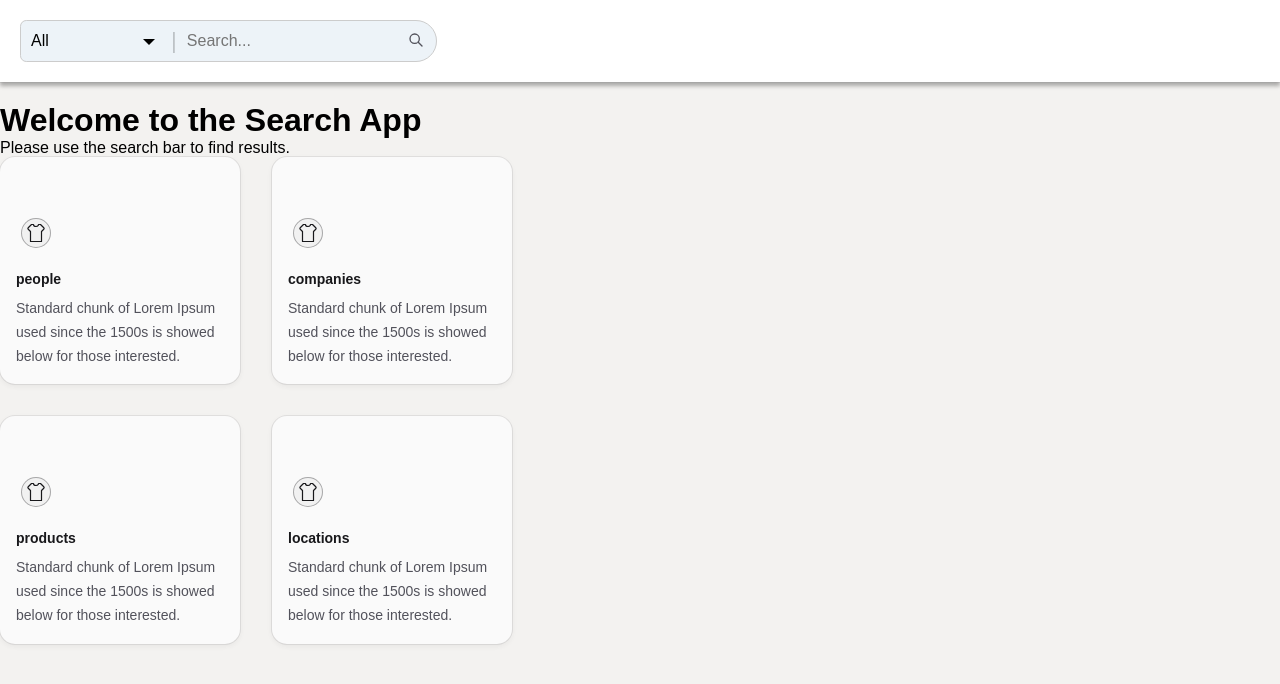
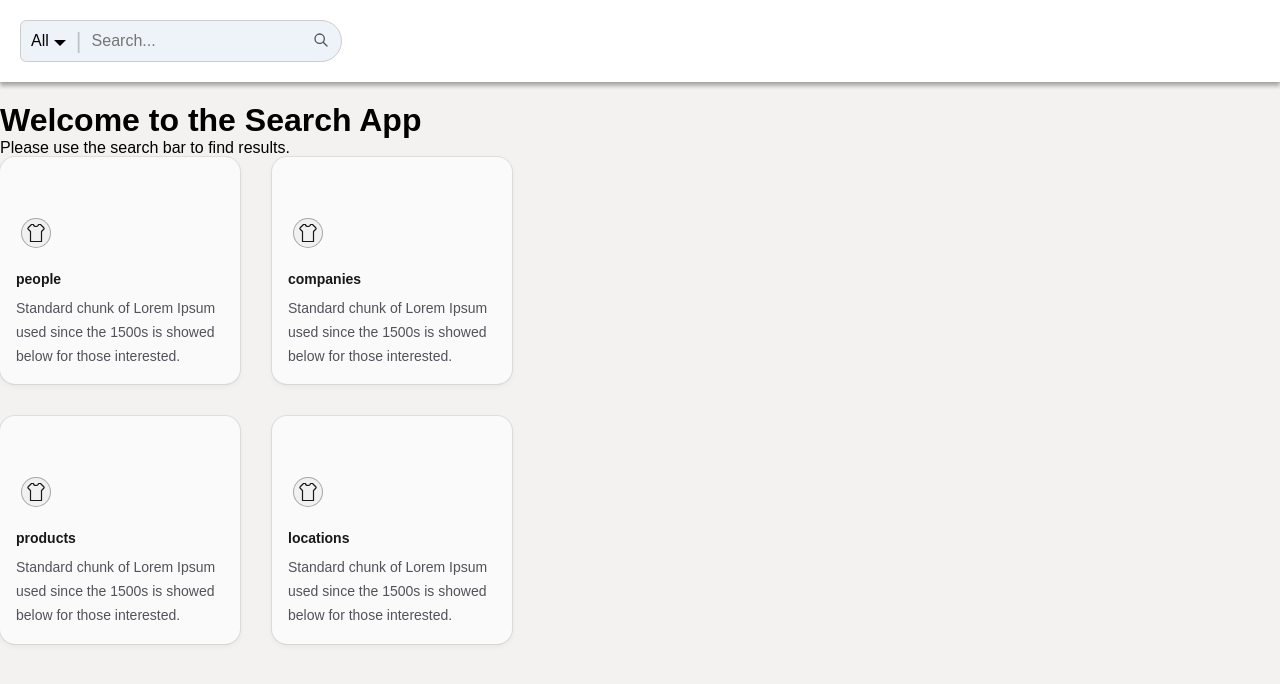
Before and after one commit to ZahraMirali/vue3-search-app, a Vue app: page / in a window 1280 px wide. Shown: the top 684 px of the page. Built offline with nearby package versions, Linux system fonts and the light colour scheme.

Commit message:
remove select width

```diff
--- a/src/components/CustomSelect.vue
+++ b/src/components/CustomSelect.vue
@@ -1,6 +1,9 @@
 <template>
   <div class="custom-select" tabindex="0" :class="{ open }" @blur="open = false">
-    <div class="selected" @click="toggleDropdown">{{ capitalizeFirstLetter(value) }}</div>
+    <div class="selected" @click="toggleDropdown">
+      {{ capitalizeFirstLetter(value) }}
+      <div class="arrow"></div>
+    </div>
     <div class="items" v-show="open">
       <div @click="selectCategory('all')">All</div>
       <div v-for="option of options" :key="option" @click="selectCategory(option)">
@@ -46,7 +49,6 @@ export default {
 <style scoped>
 .custom-select {
   position: relative;
-  width: 9.375rem;
   text-align: left;
   outline: none;
   height: 2.5rem;
@@ -55,21 +57,12 @@ export default {
 
 .custom-select .selected {
   border-radius: 0.375rem;
-  padding-left: 0.625rem;
+  padding: 0 0.625rem;
   cursor: pointer;
   user-select: none;
   background-color: transparent;
-}
-
-.custom-select .selected:after {
-  position: absolute;
-  content: "";
-  top: 1.125rem;
-  right: 1rem;
-  width: 0;
-  height: 0;
-  border: 0.375rem solid;
-  border-color: black transparent transparent transparent;
+  display: flex;
+  justify-content: space-between;
 }
 
 .custom-select .items {
@@ -98,4 +91,13 @@ export default {
   background-color: rgba(0, 0, 0, 0.05);
   color: #52525B;
 }
+
+.arrow {
+  border: 0.375rem solid;
+  border-color: black transparent transparent transparent;
+  display: inline;
+  align-self: center;
+  margin-top: 10px;
+  margin-left: 5px;
+}
 </style>
```
